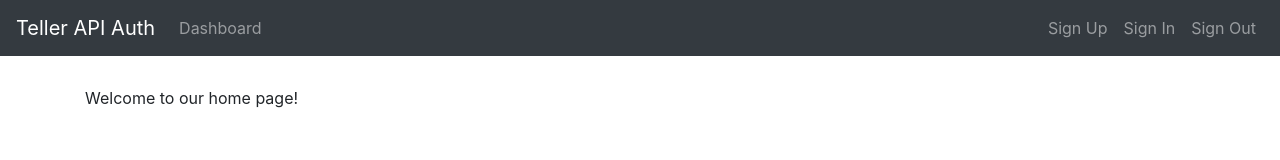
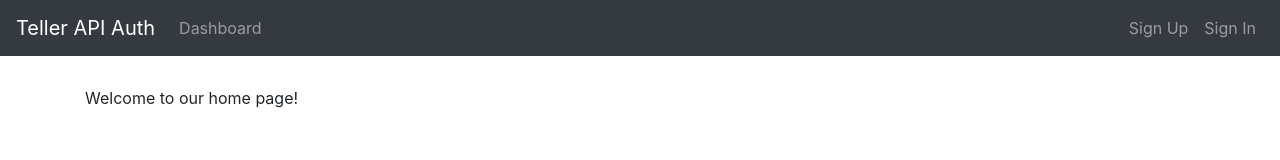
Before and after one commit to filippopiconese/teller-project, a React (Create React App) app in the folder client/: page / in a window 1280 px wide. Shown: the top 160 px of the page. Built offline with nearby package versions, Linux system fonts and the light colour scheme.

Commit message:
feat(dashboard buttons): Now, if you open the app page you will see only signin and signup. Once you

```diff
--- a/client/src/components/Header.js
+++ b/client/src/components/Header.js
@@ -1,7 +1,10 @@
 import React, { Component } from 'react'
 import { Link } from 'react-router-dom'
+import { connect } from 'react-redux'
 
-export default class Header extends Component {
+import * as actions from '../actions'
+
+class Header extends Component {
   render() {
     return (
       <nav className="navbar navbar-expand-lg navbar-dark bg-dark" style={{ marginBottom: '30px' }}>
@@ -15,18 +18,34 @@ export default class Header extends Component {
           </ul>
 
           <ul className="nav navbar-nav ml-auto">
-            <li className="nav-item">
-              <Link className="nav-link" to="/signup">Sign Up</Link>
-            </li>
-            <li className="nav-item">
-              <Link className="nav-link" to="/signin">Sign In</Link>
-            </li>
-            <li className="nav-item">
-              <Link className="nav-link" to="/signout">Sign Out</Link>
-            </li>
+            {!this.props.isAuth ?
+              [
+                <li className="nav-item" key="signup">
+                  <Link className="nav-link" to="/signup">Sign Up</Link>
+                </li>,
+                <li className="nav-item" key="signin">
+                  <Link className="nav-link" to="/signin">Sign In</Link>
+                </li>
+              ]
+              : null
+            }
+
+            {this.props.isAuth ?
+              <li className="nav-item">
+                <Link className="nav-link" to="/signout">Sign Out</Link>
+              </li> : null
+            }
           </ul>
         </div>
       </nav>
     )
   }
 }
+
+function mapStateToProps(state) {
+  return {
+    isAuth: state.auth.isAuthenticated
+  }
+}
+
+export default connect(mapStateToProps, actions)(Header)
```
